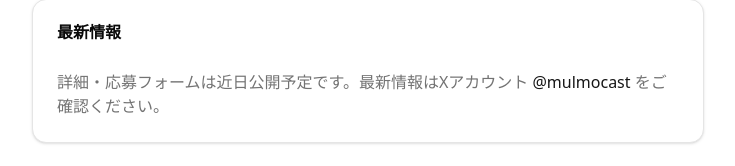
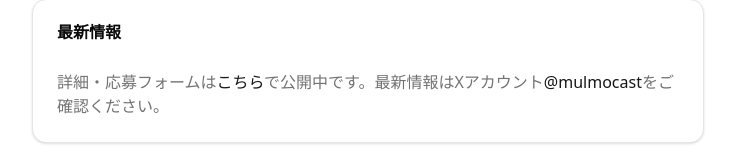
Before and after one commit to receptron/mulmocast-web, a Vue app: page /festival in a window 1280 px wide. Shown: the part 1246-1412 px from the top of the page, without its empty margins (272-1007 px from the left). Built offline with nearby package versions, Linux system fonts and the light colour scheme.

Commit message:
add festival url

```diff
--- a/client/i18n/en.ts
+++ b/client/i18n/en.ts
@@ -56,7 +56,8 @@ const lang = {
     latestInfo: {
       title: "Latest Information",
       description:
-        "Details and application form will be available soon. For the latest information, please check our X account (link).",
+        "Details and application form are now available {eventLink}. For the latest information, please check our X account {twitterLink}.",
+      eventLinkText: "here",
       twitterHandle: "{'@'}mulmocast",
     },
     backButton: "Back to Home",
--- a/client/i18n/ja.ts
+++ b/client/i18n/ja.ts
@@ -51,7 +51,8 @@ const lang = {
     },
     latestInfo: {
       title: "最新情報",
-      description: "詳細・応募フォームは近日公開予定です。最新情報はXアカウント(link)をご確認ください。",
+      description: "詳細・応募フォームは{eventLink}で公開中です。最新情報はXアカウント{twitterLink}をご確認ください。",
+      eventLinkText: "こちら",
       twitterHandle: "{'@'}mulmocast",
     },
     backButton: "ホームに戻る",
--- a/client/views/Festival.vue
+++ b/client/views/Festival.vue
@@ -84,7 +84,18 @@
           </CardHeader>
           <CardContent>
             <p class="text-muted-foreground">
-              {{ t("festival.latestInfo.description").split("(link)")[0] }}
+              <i18n-t keypath="festival.latestInfo.description" tag="span">
+                <template #eventLink>
+                  <a
+                    href="https://www.mag2.com/events/ai-film-fes2025/"
+                    target="_blank"
+                    rel="noopener noreferrer"
+                    class="text-primary hover:underline"
+                  >
+                    {{ t("festival.latestInfo.eventLinkText") }}
+                  </a>
+                </template>
+                <template #twitterLink>
                   <a
                     href="https://x.com/mulmocast"
                     target="_blank"
@@ -93,7 +104,8 @@
                   >
                     {{ t("festival.latestInfo.twitterHandle") }}
                   </a>
-              {{ t("festival.latestInfo.description").split("(link)")[1] }}
+                </template>
+              </i18n-t>
             </p>
           </CardContent>
         </Card>
```
Lines whose indentation alone changed are shown as unchanged.
